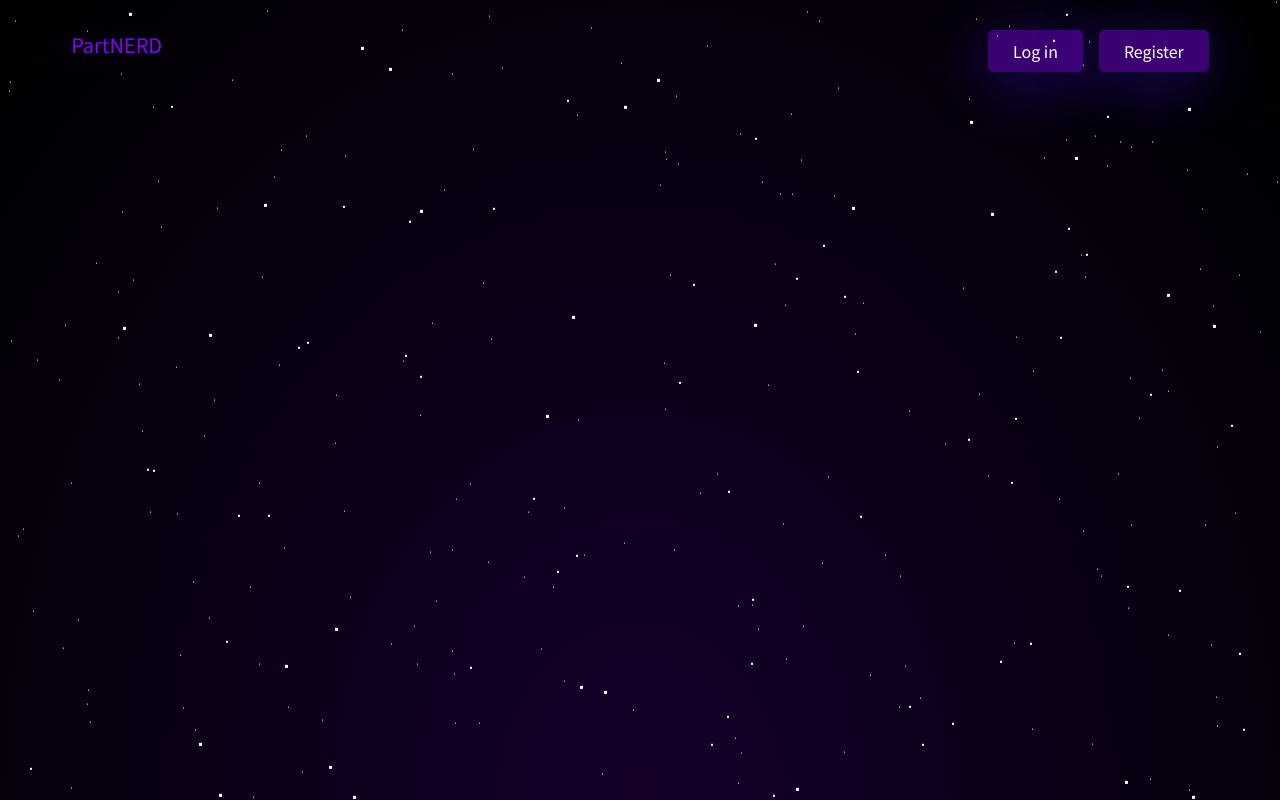
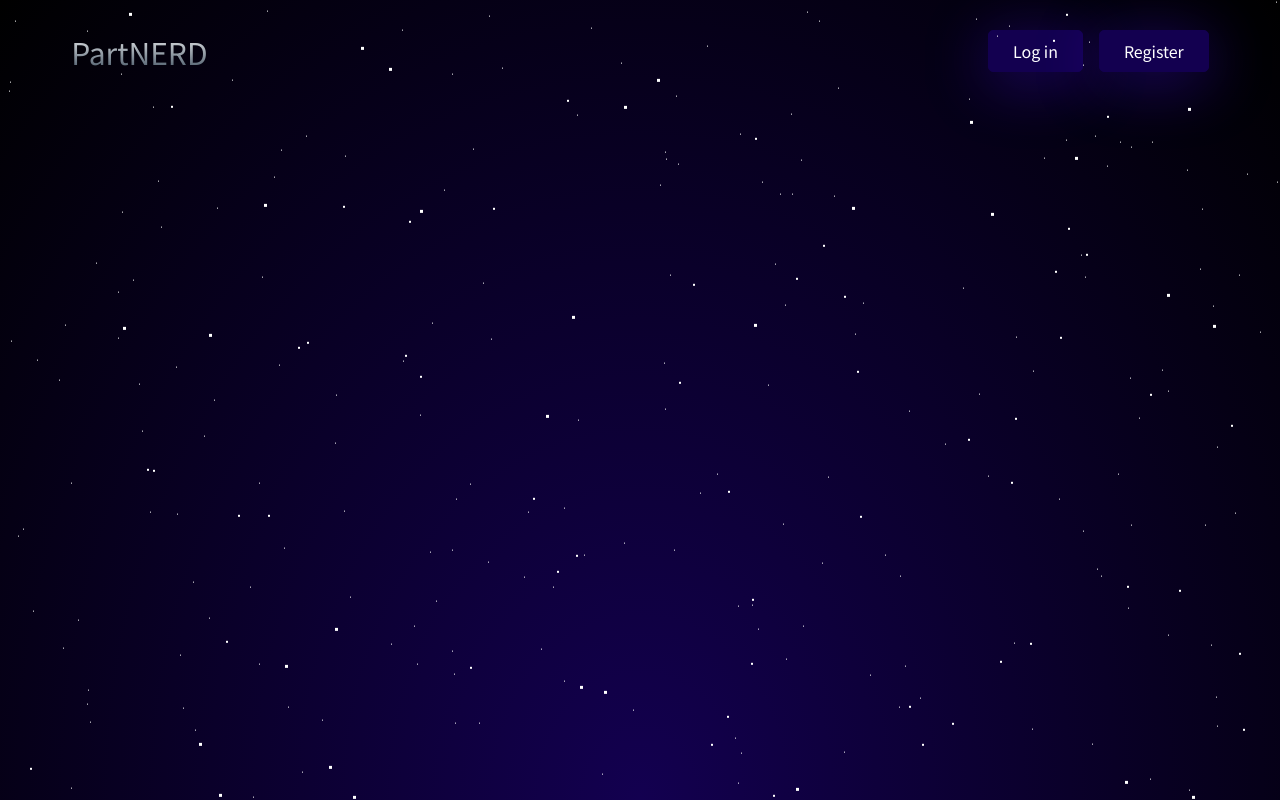
Before and after one commit to Patrykshub/PartNERD, a React (Create React App) app: page / in a window 1280 px wide. Both pictures are taken after a click on the element "PartNERD". Shown: the top 800 px of the page. Built offline with nearby package versions, Linux system fonts and the light colour scheme.

Commit message:
feat: editing styles

```diff
--- a/src/components/Modal.js/AddUser.module.css
+++ b/src/components/Modal.js/AddUser.module.css
@@ -22,7 +22,7 @@
 
   .input input:focus {
     outline: none;
-    border-color: #4f005f;
+    border-color: #220090;
   }
 .buttons_input {
     display: flex;
--- a/src/components/header/button.css
+++ b/src/components/header/button.css
@@ -2,9 +2,9 @@
 .button {
     font: inherit;
     padding: 0.5rem 1.5rem;
-    border: 1px solid #3b0072;
+    border: 1px solid #130050;
     color: white;
-    background: #3b0072;
+    background: #130050;
     cursor: pointer;
     border-radius: 5px;
     margin-left: 1rem;
@@ -17,7 +17,7 @@
 
   .button:hover,
   .button:active {
-    background: #8400ff;
-    border-color: #48008b;
+    background: #220090;
+    border-color: #220090;
     box-shadow: 0px 9px 63px rgb(110 65 255 / 60%);
   }
--- a/src/components/header/header.css
+++ b/src/components/header/header.css
@@ -8,8 +8,8 @@
 }
 
 .partNERD {
-  font-size: 20px;
-  background: -webkit-linear-gradient(#8400ff, #8400ff);
+  font-size: 30px;
+  background: -webkit-linear-gradient(white, #38495a);
   background-clip: text;
   -webkit-background-clip: text;
   -webkit-text-fill-color: transparent;
--- a/src/stars-background.css
+++ b/src/stars-background.css
@@ -1,5 +1,5 @@
 html {
-  background: radial-gradient(ellipse at bottom, #16002b 0%, #000000 100%);
+  background: radial-gradient(ellipse at bottom, #130050 0%, #000000 100%);
   overflow: hidden;
 }
 
```
Also changed, not shown: 1 other file (tests, documents, lock files or other folders).
